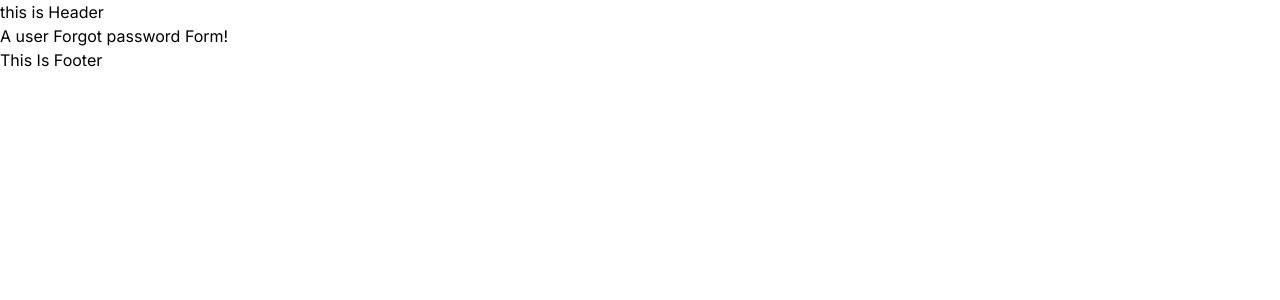
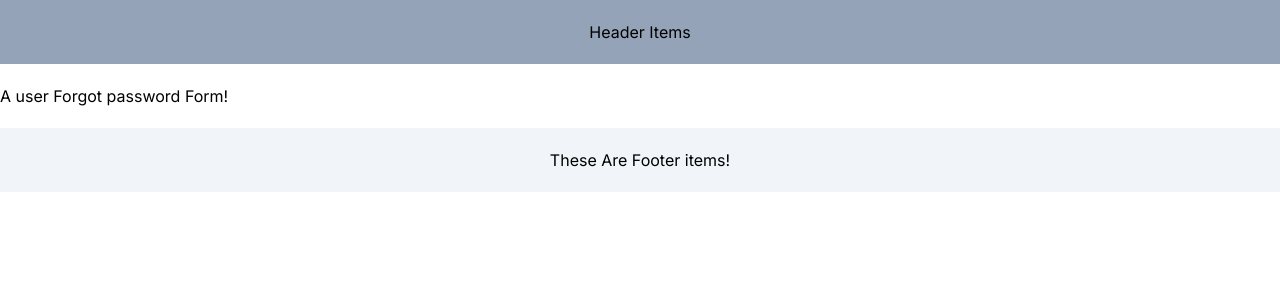
Before and after one commit to iAamAhmad/NextJSCodebase, a Next.js app in the folder documentation-practice/: page /forgot-password in a window 1280 px wide. Shown: the top 300 px of the page. Built offline with nearby package versions, Linux system fonts and the light colour scheme.

Commit message:
nested-layout

```diff
--- a/documentation-practice/src/app/globals.css
+++ b/documentation-practice/src/app/globals.css
@@ -1,3 +1,7 @@
 @tailwind base;
 @tailwind components;
 @tailwind utilities;
+
+*{
+   margin: 0;
+}
--- a/documentation-practice/src/app/layout.tsx
+++ b/documentation-practice/src/app/layout.tsx
@@ -18,9 +18,15 @@ export default function RootLayout({
     <html lang='en'>
       <body className={inter.className}>
         <div className=''>
-          <h1>this is Header</h1>
+          <header className='bg-slate-400 py-5 text-center sticky top-0 mb-5'>
+            <p>Header Items</p>
+          </header>
+
           {children}
-          <h2>This Is Footer</h2>
+
+          <footer className='bg-slate-100 py-5 text-center mt-5 sticky bottom-0'>
+            <p>These Are Footer items!</p>
+          </footer>
         </div>
       </body>
     </html>
--- /dev/null
+++ b/documentation-practice/src/app/products/[productId]/layout.tsx
@@ -0,0 +1,18 @@
+
+
+export default function ProductLayout({
+  children,
+}:{
+  children: React.ReactNode;}
+) {
+  return (
+    <>
+
+
+          {children}
+          <p>These Are Footer items!</p>
+
+
+    </>
+  );
+}
```
